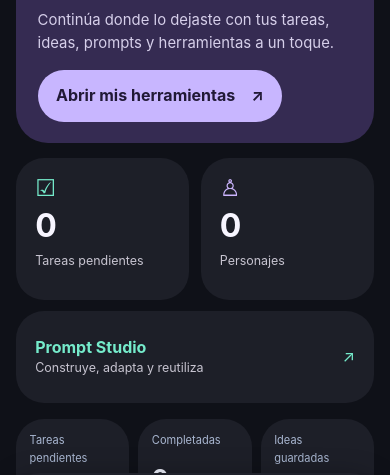
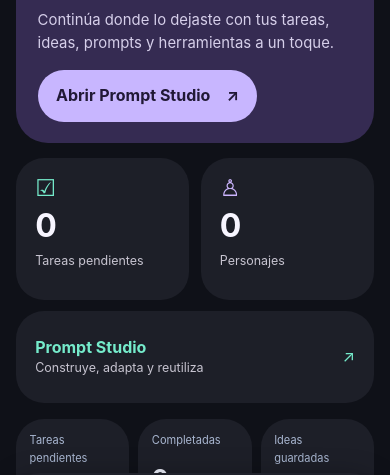
Before and after one commit to jperezg93-cloud/Grupo-de-trabajo-Wrbycker, a plain HTML site: page docs/app/index.html in a window 390 px wide. Shown: the part 289-764 px from the top of the page. Drawn offline with Linux system fonts and the light colour scheme.

Commit message:
refine(ui): simplify mobile Control Center entry

```diff
--- a/docs/app/index.html
+++ b/docs/app/index.html
@@ -62,7 +62,7 @@
             <div class="creative-hero-top"><span>WRBYCKER · CONTROL CENTER</span><span aria-hidden="true">✦</span></div>
             <h2>Tu trabajo. Tus datos. Tu control.</h2>
             <p>Continúa donde lo dejaste con tus tareas, ideas, prompts y herramientas a un toque.</p>
-            <button type="button" class="creative-hero-action" data-go="ideas">Abrir mis herramientas <span aria-hidden="true">↗</span></button>
+            <button type="button" class="creative-hero-action" data-go="prompts">Abrir Prompt Studio <span aria-hidden="true">↗</span></button>
           </div>
           <div class="bento-entry" aria-label="Accesos a mi espacio">
             <button type="button" class="bento-tile bento-tile-task" data-go="tasks"><span aria-hidden="true">☑</span><strong id="bento-pending">0</strong><small>Tareas pendientes</small></button>
```
